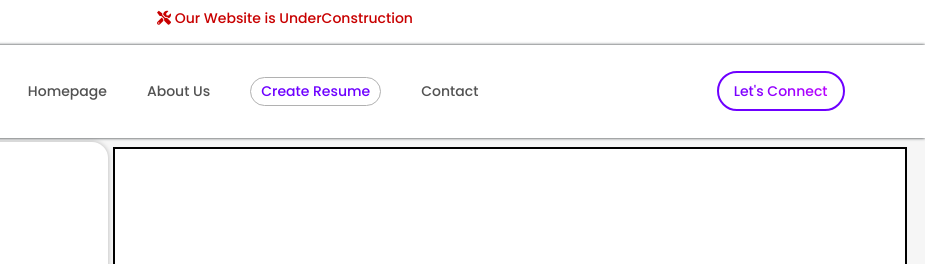
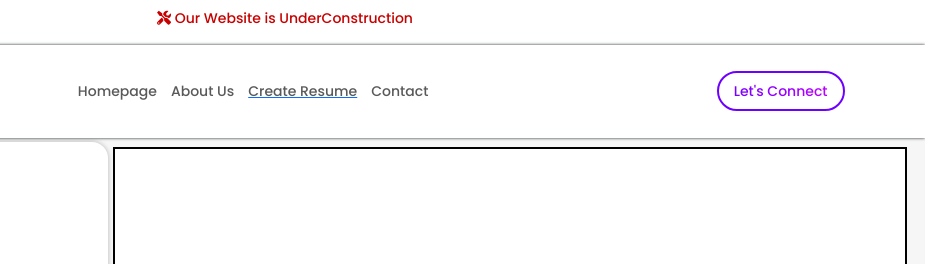
Before and after one commit to kamilraza-dev/Get-Resume, a plain HTML site: page createResumeSection.html in a window 1280 px wide. Shown: the top 264 px of the page, 355-1280 px from the left. Drawn offline with nearby package versions, Linux system fonts and the light colour scheme; a web font is replaced by a local one.

Commit message:
Nav bar issue resolved

```diff
--- a/createResumeSection.html
+++ b/createResumeSection.html
@@ -26,7 +26,7 @@
         </h6>
       </div>
     <!-- NAV BAR START-->
-    <nav class="navbar navbar-expand-lg " id="nav-bar">
+    <nav class="navbar navbar-expand-lg" id="nav-bar">
         <div class="container">
           <a class="navbar-brand" href="#">
             <img src="./assets/images/logo.png" alt="logo" class="logo" width="150px">
@@ -38,24 +38,25 @@
           <div class="collapse navbar-collapse" id="navbarSupportedContent">
             <ul class="navbar-nav m-auto mb-2 mb-lg-0">
               <li class="nav-item">
-                  <a class="navbar-link" href="./index.html">Homepage</a>
+                <a class="nav-link" href="./index.html">Homepage</a>
               </li>
               <li class="nav-item">
-                  <a class="navbar-link"  href="./index.html#about-section">About Us</a>
+                <a class="nav-link" href="./index.html#about-section">About Us</a>
               </li>
               <li class="nav-item">
-                  <a href="./createResumeSection.html"><button class="navbar-link create-btn" >Create Resume</button></a>
+                <a href="./createResumeSection.html"><button class="nav-link create-btn" >Create Resume</button></a>
               </li>
               <li class="nav-item">
-                  <a class="navbar-link" href="#contact">Contact</a>
+                <a class="nav-link" href="#contact">Contact</a>
               </li>
             </ul>
             <span class="nav-btn">
-                <a href="https://www.linkedin.com/in/kamilraza-dev/" target=_blank><button class="btn-main" type="submit">Let's Connect</button></a>
+              <a href="https://www.linkedin.com/in/kamilraza-dev/" target="_blank"><button class="btn-main" type="submit">Let's Connect</button></a>
             </span>
           </div>
         </div>
       </nav>
+
       <!-- NAV BAR END -->
     <div id="resume-creating-conatiner">
         <div class="create-resume-section" id="create-resume-section">
@@ -151,5 +152,6 @@
               </div>
               </div>
       </div>
+<script src="https://cdn.jsdelivr.net/npm/bootstrap@5.3.0/dist/js/bootstrap.bundle.min.js" integrity="sha384-geWF76RCwLtnZ8qwWowPQNguL3RmwHVBC9FhGdlKrxdiJJigb/j/68SIy3Te4Bkz" crossorigin="anonymous"></script>
 </body>
 </html>
```
Lines whose indentation alone changed are shown as unchanged.
